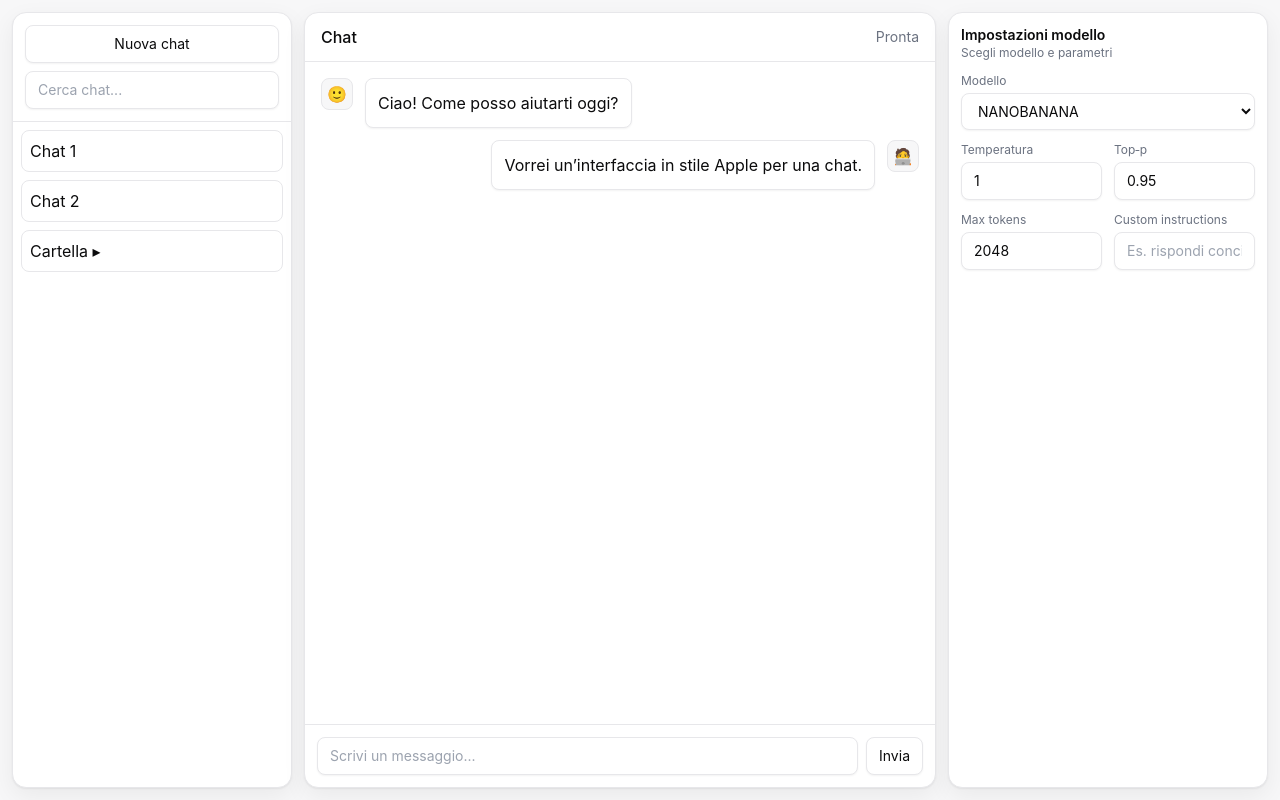
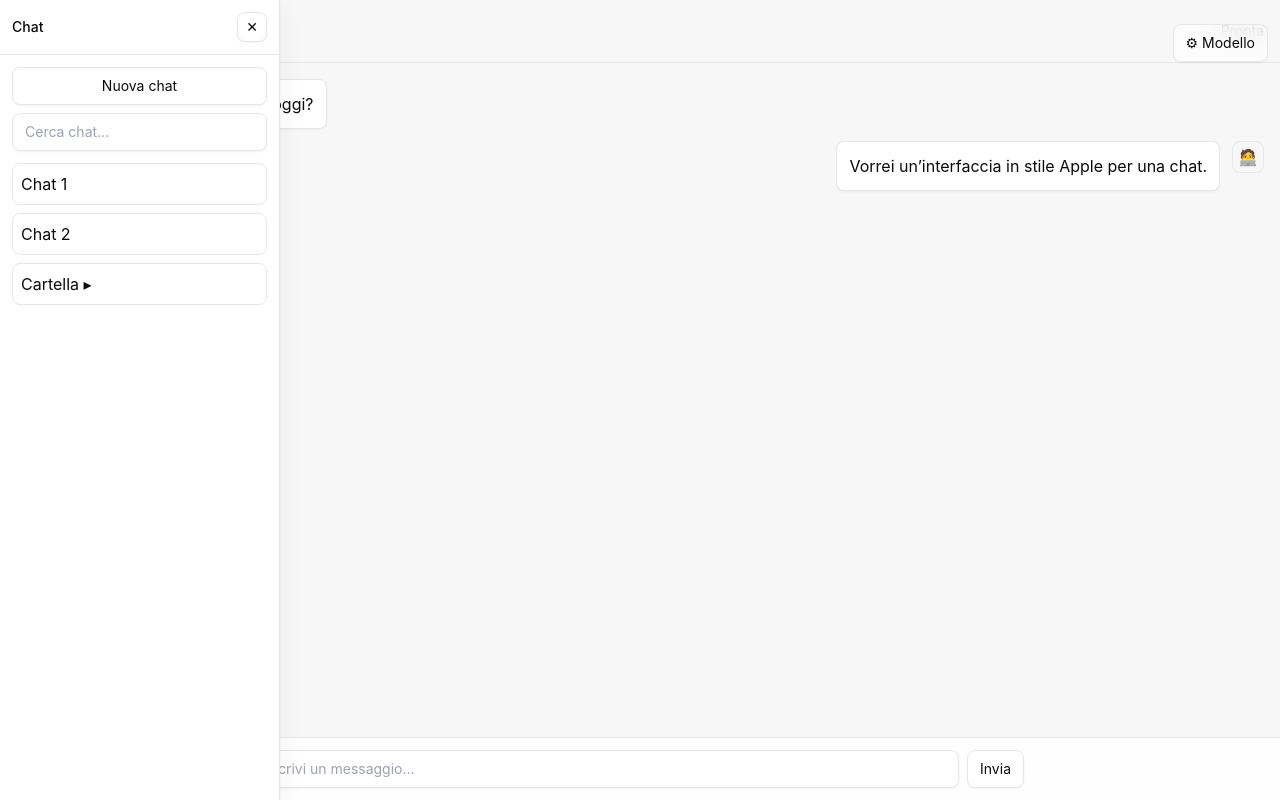
Before and after one commit to GiovanniM-maker/cursor_playground, a React (Vite) app: page / in a window 1280 px wide. Built offline with nearby package versions, Linux system fonts and the light colour scheme.

Commit message:
feat(ui): collapsible sidebar, full-screen chat, floating model settings

```diff
--- a/src/App.tsx
+++ b/src/App.tsx
@@ -1,33 +1,59 @@
 import React from 'react'
 
-function Sidebar() {
+export default function App() {
+  const [sidebarOpen, setSidebarOpen] = React.useState(true)
+  const [settingsOpen, setSettingsOpen] = React.useState(false)
+
   return (
-    <aside className="panel h-full flex flex-col">
-      <div className="border-b border-border p-3">
-        <div className="flex gap-2">
+    <div className="h-full relative bg-surface">
+      {/* Sidebar overlay, non-card */}
+      <div className={
+        `fixed inset-y-0 left-0 z-30 w-[280px] transform bg-white border-r border-border shadow-soft transition-transform duration-200 ${
+          sidebarOpen ? 'translate-x-0' : '-translate-x-full'
+        }`
+      }>
+        <div className="flex items-center justify-between px-3 py-3 border-b border-border">
+          <span className="text-sm font-medium">Chat</span>
+          <button className="btn px-2 py-1" aria-label="Chiudi sidebar" onClick={() => setSidebarOpen(false)}>✕</button>
+        </div>
+        <div className="p-3">
           <button className="btn w-full">Nuova chat</button>
-        </div>
           <div className="mt-2">
             <input className="input" placeholder="Cerca chat..." />
           </div>
         </div>
-      <div className="flex-1 overflow-auto p-2 space-y-2">
+        <div className="overflow-auto px-3 pb-3 space-y-2">
           <div className="border border-border rounded-lg p-2">Chat 1</div>
           <div className="border border-border rounded-lg p-2">Chat 2</div>
           <div className="border border-border rounded-lg p-2">Cartella ▸</div>
         </div>
-    </aside>
-  )
-}
+      </div>
 
-function Chat() {
-  return (
-    <section className="panel h-full grid grid-rows-[auto,1fr,auto]">
-      <header className="border-b border-border px-4 py-3 flex items-center justify-between">
+      {/* Reopen sidebar button when closed */}
+      {!sidebarOpen && (
+        <button
+          className="fixed left-3 top-3 z-20 btn"
+          onClick={() => setSidebarOpen(true)}
+          aria-label="Apri sidebar"
+        >
+          ☰ Chat
+        </button>
+      )}
+
+      {/* Chat area fills screen */}
+      <div className="h-full grid grid-rows-[auto,1fr,auto]">
+        <header className="px-4 py-3 flex items-center justify-between border-b border-border">
+          <div className="flex items-center gap-2">
+            {sidebarOpen ? (
+              <button className="btn" onClick={() => setSidebarOpen(false)} aria-label="Chiudi sidebar">✕</button>
+            ) : (
+              <button className="btn" onClick={() => setSidebarOpen(true)} aria-label="Apri sidebar">☰</button>
+            )}
             <h1 className="text-base font-medium">Chat</h1>
+          </div>
           <div className="text-dim text-sm">Pronta</div>
         </header>
-      <div className="overflow-auto p-4 space-y-3">
+        <main className="relative overflow-auto p-4 space-y-3">
           <div className="flex items-start gap-3">
             <div className="h-8 w-8 rounded-lg bg-surface border border-border grid place-items-center">🙂</div>
             <div className="max-w-prose rounded-lg border border-border bg-white p-3 shadow-sm">
@@ -40,21 +66,20 @@ function Chat() {
             </div>
             <div className="h-8 w-8 rounded-lg bg-surface border border-border grid place-items-center">🧑‍💻</div>
           </div>
-      </div>
-      <footer className="border-t border-border p-3">
-        <div className="flex gap-2">
-          <input className="input" placeholder="Scrivi un messaggio..." />
-          <button className="btn">Invia</button>
-        </div>
-      </footer>
-    </section>
-  )
-}
 
-function ModelSettings() {
-  return (
-    <aside className="panel h-full p-3">
-      <div className="mb-3">
+          {/* Floating Model Settings button/panel on top-right */}
+          <div className="fixed right-3 top-3 z-20">
+            <div className="relative">
+              <button
+                className="btn bg-white/80 backdrop-blur supports-[backdrop-filter]:bg-white/60"
+                onClick={() => setSettingsOpen(v => !v)}
+                aria-expanded={settingsOpen}
+              >
+                ⚙︎ Modello
+              </button>
+              {settingsOpen && (
+                <div className="absolute right-0 mt-2 w-[320px] rounded-xl border border-border bg-white p-3 shadow-soft">
+                  <div className="mb-2">
                     <h2 className="text-sm font-semibold">Impostazioni modello</h2>
                     <p className="text-xs text-dim">Scegli modello e parametri</p>
                   </div>
@@ -86,17 +111,17 @@ function ModelSettings() {
                       </div>
                     </div>
                   </div>
-    </aside>
-  )
-}
-
-export default function App() {
-  return (
-    <div className="h-full p-3">
-      <div className="grid h-full grid-cols-[280px,1fr,320px] gap-3">
-        <Sidebar />
-        <Chat />
-        <ModelSettings />
+                </div>
+              )}
+            </div>
+          </div>
+        </main>
+        <footer className="border-t border-border p-3 bg-white/80 backdrop-blur">
+          <div className="mx-auto max-w-3xl flex gap-2">
+            <input className="input" placeholder="Scrivi un messaggio..." />
+            <button className="btn">Invia</button>
+          </div>
+        </footer>
       </div>
     </div>
   )
```
Lines whose indentation alone changed are shown as unchanged.
